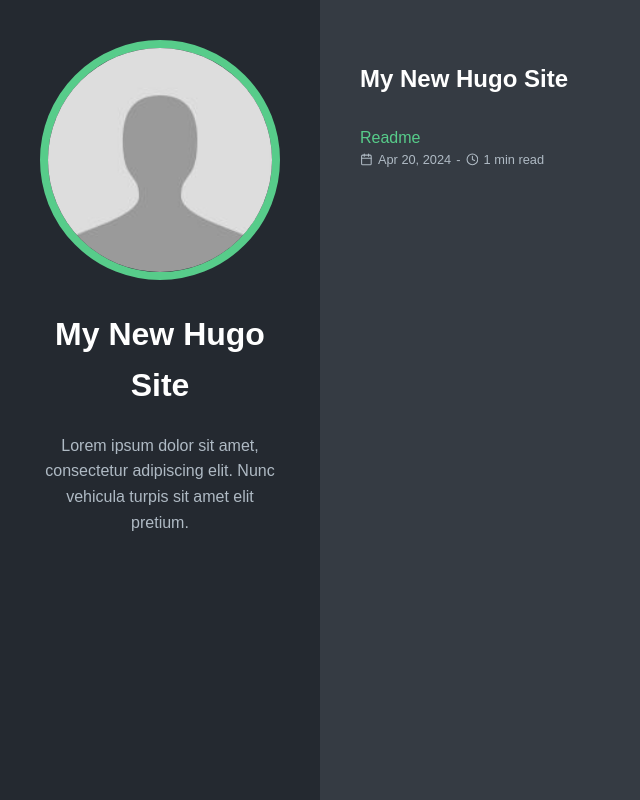
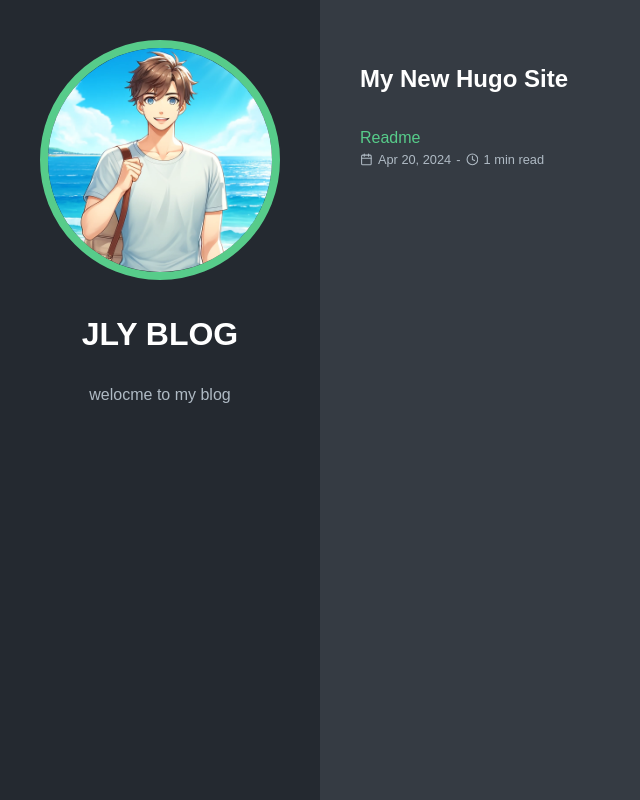
Before and after one commit to JLY0226/JLY0226.github.io, a plain HTML site: page index.html in a window 1280 px wide. Shown: the whole page, without its empty margins (0-640 px from the left). Drawn offline with Linux system fonts and the light colour scheme.

Commit message:
modify head img

```diff
--- a/index.html
+++ b/index.html
@@ -29,9 +29,9 @@
   </head>
   <body>
     <header class="app-header">
-      <a href="https://JLY0226.github.io/"><img class="app-header-avatar" src="/avatar.jpg" alt="John Doe" /></a>
-      <span class="app-header-title">My New Hugo Site</span>
-      <p>Lorem ipsum dolor sit amet, consectetur adipiscing elit. Nunc vehicula turpis sit amet elit pretium.</p>
+      <a href="https://JLY0226.github.io/"><img class="app-header-avatar" src="/logo.jpg" alt="John Doe" /></a>
+      <span class="app-header-title">JLY BLOG</span>
+      <p>welocme to my blog</p>
     </header>
     <main class="app-container">
 
```
Also changed, not shown: logo.jpg (added).
